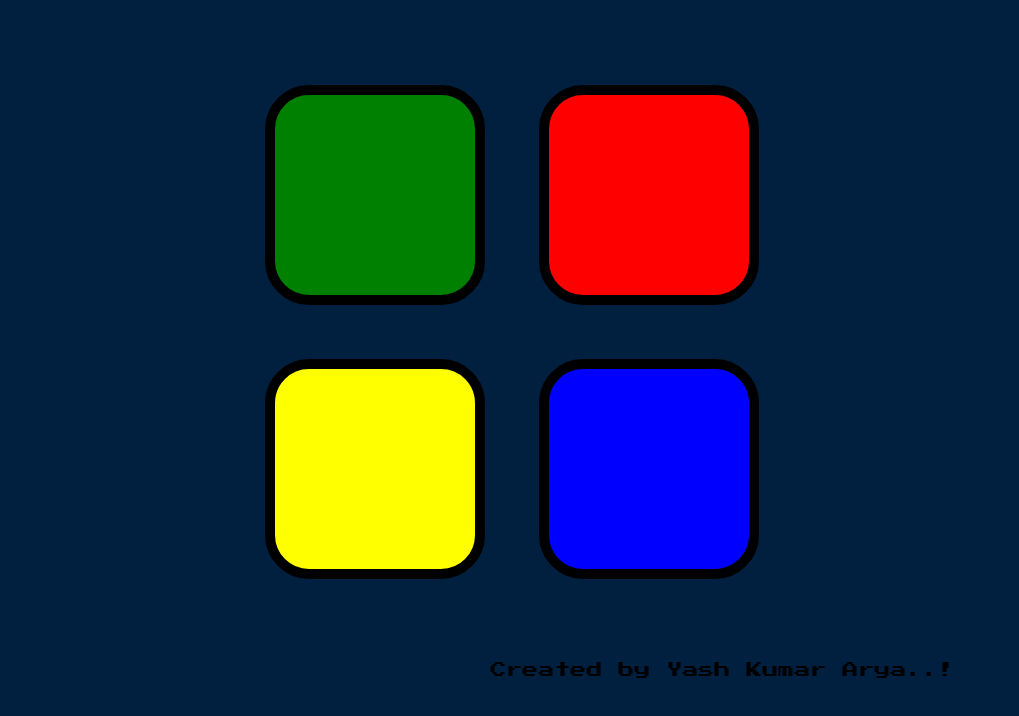
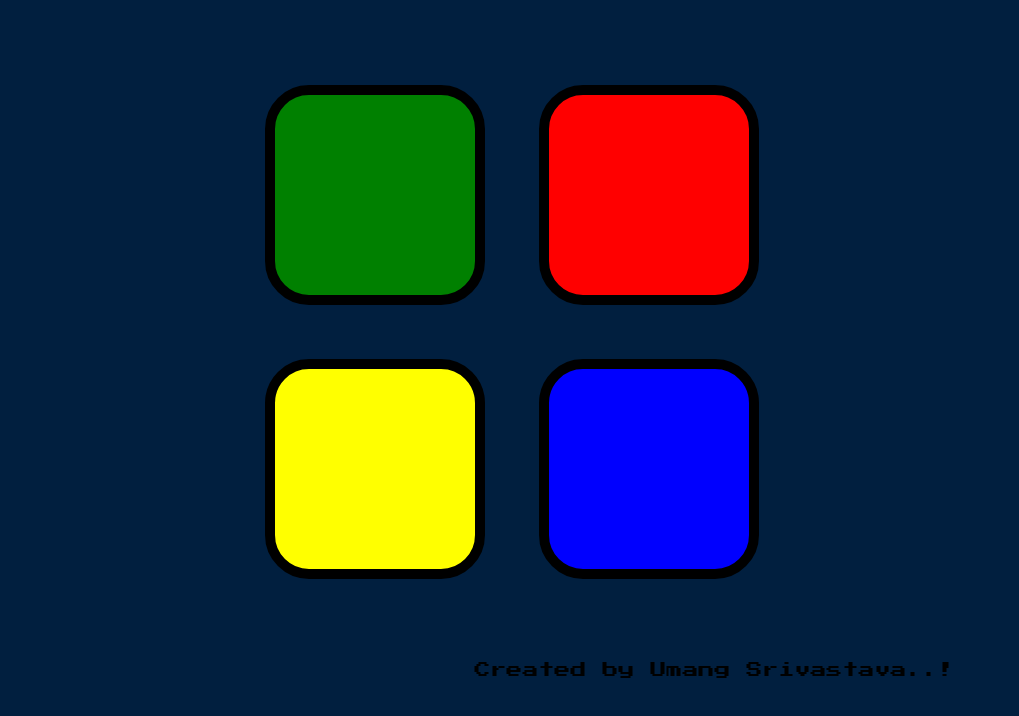
Before and after one commit to nemesis10/Simon-Game-Project, a plain HTML site: page index.html in a window 1280 px wide. Shown: the part 114-830 px from the top of the page, without its empty margins (128-1147 px from the left). Drawn offline with nearby package versions, Linux system fonts and the light colour scheme.

Commit message:
Update index.html
Updated

```diff
--- a/index.html
+++ b/index.html
@@ -37,7 +37,7 @@
 
   <footer class="white-section id="footer"">
     <div class="container-fluid">
-      <p class="credits">Created by Yash Kumar Arya..!</p>
+      <p class="credits">Created by Umang Srivastava..!</p>
     </div>
   </footer>
 
```
